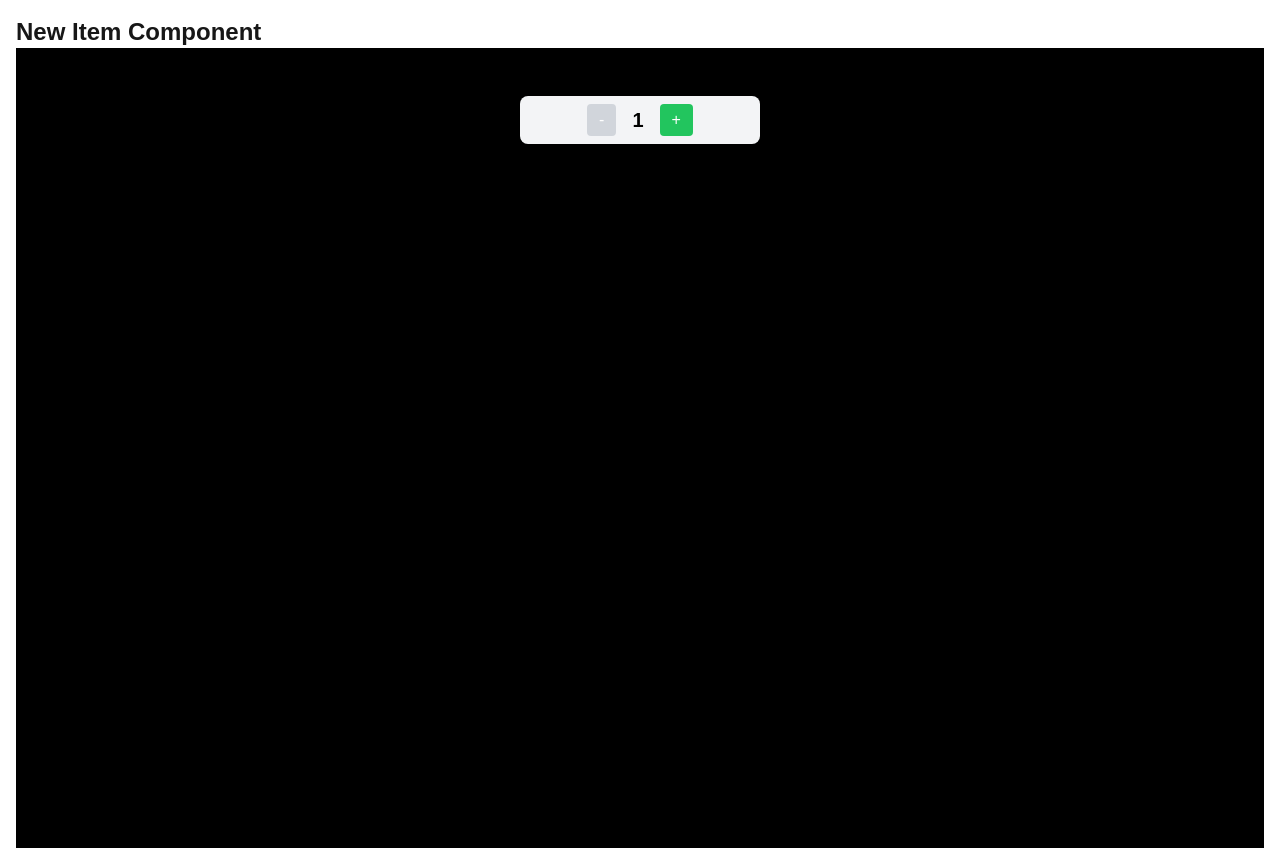
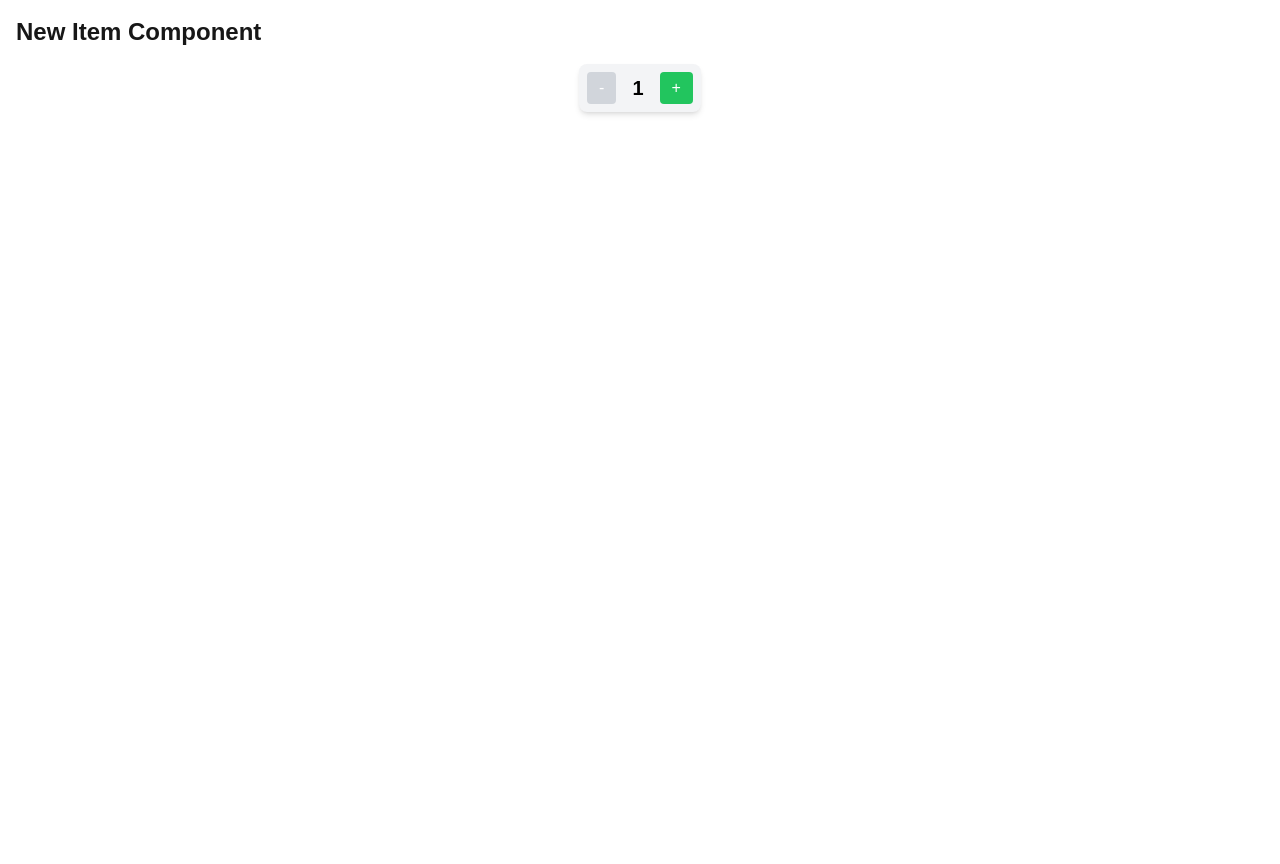
Before and after one commit to jasmit428/cprg306-assignments, a Next.js app: page /week-4 in a window 1280 px wide. After the commit the page ends 800 px from the top, so only its background shows below. Built offline with nearby package versions, Linux system fonts and the light colour scheme.

Commit message:
finished week4

```diff
--- a/app/week-4/new-item.js
+++ b/app/week-4/new-item.js
@@ -1,33 +1,33 @@
 "use client";
-import { useState } from 'react';
+import { useState } from "react";
+
 export default function NewItem() {
   const [quantity, setQuantity] = useState(1);
 
-  const increment = () => {
-    setQuantity((prev) => (prev < 20 ? prev + 1 : prev));
-  };
-
-  const decrement = () => {
-    setQuantity((prev) => (prev > 1 ? prev - 1 : prev));
-  };
+  const increment = () => setQuantity((prev) => (prev < 20 ? prev + 1 : prev));
+  const decrement = () => setQuantity((prev) => (prev > 1 ? prev - 1 : prev));
 
   return (
-    <div className="flex justify-center items-start bg-black min-h-screen pt-12">
-      <div className="flex items-center space-x-4 bg-gray-100 p-2 rounded-lg shadow-md w-60 justify-center">
+    <div className="flex flex-col items-center space-y-4 p-4">
+      <div className="flex items-center space-x-4 bg-gray-100 p-2 rounded-lg shadow-md">
+        {/* Decrement Button */}
         <button
           onClick={decrement}
           disabled={quantity === 1}
-          className="px-3 py-1 rounded bg-red-500 text-white hover:bg-red-600 disabled:bg-gray-300 disabled:cursor-not-allowed"
+          className="px-3 py-1 bg-red-500 text-white rounded hover:bg-red-600
+                     disabled:bg-gray-300 disabled:cursor-not-allowed"
         >
           -
         </button>
 
         <span className="text-xl font-semibold text-black">{quantity}</span>
 
+        {/* Increment Button */}
         <button
           onClick={increment}
           disabled={quantity === 20}
-          className="px-3 py-1 rounded bg-green-500 text-white hover:bg-green-600 disabled:bg-gray-300 disabled:cursor-not-allowed"
+          className="px-3 py-1 bg-green-500 text-white rounded hover:bg-green-600
+                     disabled:bg-gray-300 disabled:cursor-not-allowed"
         >
           +
         </button>
```
